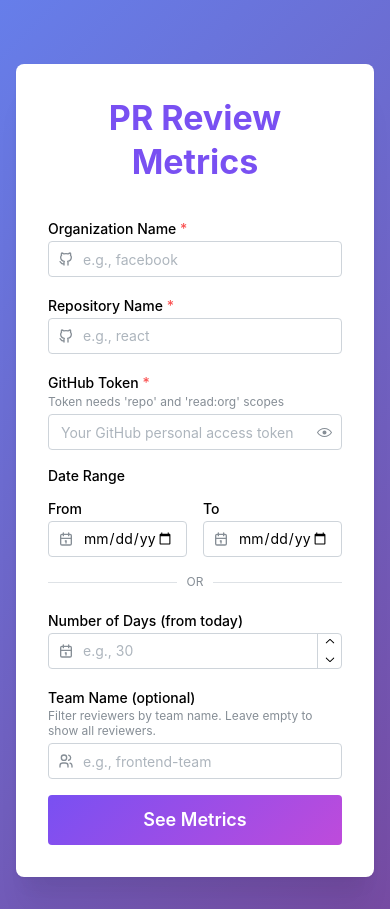
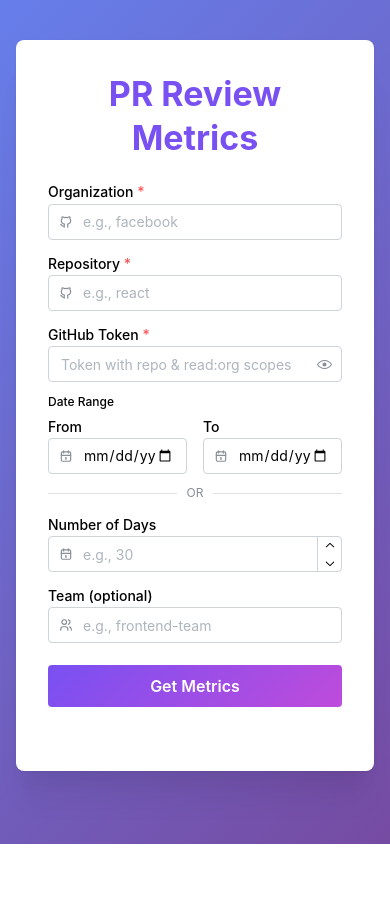
Before and after one commit to halileohalilei/pr-metrics, a Next.js app: page / in a window 390 px wide. After the commit the page ends 844 px from the top, so only its background shows below. Built offline with nearby package versions, Linux system fonts and the light colour scheme.

Commit message:
Refactor MetricsForm layout and styles, enhance responsiveness, and update input components for improved user experience

```diff
--- a/app/page.tsx
+++ b/app/page.tsx
@@ -3,9 +3,9 @@ import { MetricsForm } from '@/components/MetricsForm'
 
 export default function Home() {
   return (
-    <Container size="lg" py="xl" style={{ minHeight: '100vh', background: 'linear-gradient(135deg, #667eea 0%, #764ba2 100%)' }}>
-      <Paper shadow="xl" p="xl" radius="md" mt="xl">
-        <Title order={1} ta="center" mb="xl" c="violet">
+    <Container size="xl" py="lg" style={{ minHeight: '100vh', background: 'linear-gradient(135deg, #667eea 0%, #764ba2 100%)', fontSize: '15px', maxWidth: '1600px' }}>
+      <Paper shadow="xl" p="xl" radius="md" mt="lg">
+        <Title order={1} ta="center" mb="lg" c="violet" size="h1">
           PR Review Metrics
         </Title>
         <MetricsForm />
--- /dev/null
+++ b/src/components/MetricsForm/MetricsForm.module.css
@@ -0,0 +1,29 @@
+.metricsLayout {
+  display: grid;
+  grid-template-columns: 320px 1fr;
+  gap: 2rem;
+  align-items: start;
+}
+
+.formColumn {
+  min-width: 0;
+  position: sticky;
+  top: 1rem;
+  align-self: start;
+}
+
+.resultsColumn {
+  min-width: 0;
+  overflow: hidden;
+}
+
+@media (max-width: 1200px) {
+  .metricsLayout {
+    grid-template-columns: 1fr;
+  }
+
+  .formColumn {
+    max-width: 400px;
+    position: static;
+  }
+}
--- a/src/components/MetricsForm/MetricsForm.styles.ts
+++ b/src/components/MetricsForm/MetricsForm.styles.ts
@@ -12,8 +12,10 @@ export const reviewerLinkStyle: CSSProperties = {
 
 export const tableCellRightAlignStyle: CSSProperties = {
   textAlign: 'right',
+  fontSize: '0.95rem',
 }
 
 export const tableCellBoldStyle: CSSProperties = {
   fontWeight: 600,
+  fontSize: '0.95rem',
 }
--- a/src/components/MetricsForm/MetricsForm.tsx
+++ b/src/components/MetricsForm/MetricsForm.tsx
@@ -6,6 +6,7 @@ import { createGitHubClient, fetchAllPullRequests, fetchTeamMembers, calculateMe
 import { FormInputs } from './components/FormInputs'
 import { MetricsResults } from './components/MetricsResults'
 import { FetchMetricsParams, FormState } from './MetricsForm.types'
+import styles from './MetricsForm.module.css'
 
 const STORAGE_KEY = 'pr-metrics-form'
 
@@ -135,7 +136,8 @@ export function MetricsForm() {
   }
 
   return (
-    <>
+    <div className={styles.metricsLayout}>
+      <div className={styles.formColumn}>
         <form onSubmit={handleSubmit}>
           <FormInputs
             org={org}
@@ -153,7 +155,9 @@ export function MetricsForm() {
             onEndDateChange={handleEndDateChange}
           />
         </form>
+      </div>
 
+      <div className={styles.resultsColumn}>
         <MetricsResults
           isPending={mutation.isPending}
           isSuccess={mutation.isSuccess}
@@ -162,6 +166,7 @@ export function MetricsForm() {
           org={org}
           repo={repo}
         />
-    </>
+      </div>
+    </div>
   )
 }
--- a/src/components/MetricsForm/components/FormInputs/FormInputs.tsx
+++ b/src/components/MetricsForm/components/FormInputs/FormInputs.tsx
@@ -20,47 +20,50 @@ export function FormInputs({
   onEndDateChange,
 }: FormInputsProps) {
   return (
-    <Stack gap="md">
+    <Stack gap="sm">
       <TextInput
-        label="Organization Name"
+        label="Organization"
         name="org"
         placeholder="e.g., facebook"
         required
         value={org}
         onChange={(e) => onOrgChange(e.target.value)}
-        leftSection={<IconBrandGithub size={16} />}
+        leftSection={<IconBrandGithub size={14} />}
+        size="sm"
       />
 
       <TextInput
-        label="Repository Name"
+        label="Repository"
         name="repo"
         placeholder="e.g., react"
         required
         value={repo}
         onChange={(e) => onRepoChange(e.target.value)}
-        leftSection={<IconBrandGithub size={16} />}
+        leftSection={<IconBrandGithub size={14} />}
+        size="sm"
       />
 
       <PasswordInput
         label="GitHub Token"
         name="token"
-        placeholder="Your GitHub personal access token"
+        placeholder="Token with repo & read:org scopes"
         required
-        description="Token needs 'repo' and 'read:org' scopes"
+        size="sm"
       />
 
       <div>
-        <Text size="sm" fw={500} mb="xs">
+        <Text size="xs" fw={500} mb={4}>
           Date Range
         </Text>
-        <Group grow align="flex-start" mb="xs">
+        <Group grow align="flex-start" mb={4}>
           <TextInput
             label="From"
             type="date"
             name="startDate"
             value={startDate}
             onChange={(e) => onStartDateChange(e.target.value)}
-            leftSection={<IconCalendar size={16} />}
+            leftSection={<IconCalendar size={14} />}
+            size="sm"
           />
           <TextInput
             label="To"
@@ -68,42 +71,45 @@ export function FormInputs({
             name="endDate"
             value={endDate}
             onChange={(e) => onEndDateChange(e.target.value)}
-            leftSection={<IconCalendar size={16} />}
+            leftSection={<IconCalendar size={14} />}
+            size="sm"
           />
         </Group>
 
-        <Divider label="OR" labelPosition="center" my="md" />
+        <Divider label="OR" labelPosition="center" my="xs" />
 
         <NumberInput
-          label="Number of Days (from today)"
+          label="Number of Days"
           name="numDays"
           placeholder="e.g., 30"
           min={1}
           value={numDays}
           onChange={(value) => onNumDaysChange(String(value))}
-          leftSection={<IconCalendar size={16} />}
+          leftSection={<IconCalendar size={14} />}
+          size="sm"
         />
       </div>
 
       <TextInput
-        label="Team Name (optional)"
+        label="Team (optional)"
         name="team"
         placeholder="e.g., frontend-team"
-        description="Filter reviewers by team name. Leave empty to show all reviewers."
         value={team}
         onChange={(e) => onTeamChange(e.target.value)}
-        leftSection={<IconUsers size={16} />}
+        leftSection={<IconUsers size={14} />}
+        size="sm"
       />
 
       <Button
         type="submit"
         fullWidth
-        size="lg"
+        size="md"
         loading={isLoading}
         gradient={{ from: 'violet', to: 'grape', deg: 135 }}
         variant="gradient"
+        mt="xs"
       >
-        See Metrics
+        Get Metrics
       </Button>
     </Stack>
   )
--- a/src/components/MetricsForm/components/MetricsResults/MetricsResults.tsx
+++ b/src/components/MetricsForm/components/MetricsResults/MetricsResults.tsx
@@ -30,9 +30,15 @@ export function MetricsResults({ isPending, isSuccess, error, data, org, repo }:
 
   if (isSuccess && data) {
     return (
-      <Stack gap="xl" mt="xl">
-        <Title order={2} ta="center">
-          PR Review Metrics
+      <Stack gap="lg">
+        <Title order={2} size="h2">
+          📊 Results
+        </Title>
+
+        <ReviewersTable reviewers={data.reviewers} org={org} repo={repo} />
+
+        <Title order={3} size="h4" mt="md">
+          📈 Statistics
         </Title>
 
         <MetricsOverview metrics={data} />
@@ -40,12 +46,6 @@ export function MetricsResults({ isPending, isSuccess, error, data, org, repo }:
         <ReviewTiming timing={data.timing} />
 
         <ReviewDistribution distribution={data.distribution} />
-
-        <Title order={3} size="h4" mt="md">
-          👥 Reviewers
-        </Title>
-
-        <ReviewersTable reviewers={data.reviewers} org={org} repo={repo} />
       </Stack>
     )
   }
--- a/src/components/MetricsForm/components/MetricsResults/components/ReviewersTable/ReviewersTable.tsx
+++ b/src/components/MetricsForm/components/MetricsResults/components/ReviewersTable/ReviewersTable.tsx
@@ -168,8 +168,8 @@ export function ReviewersTable({ reviewers, org, repo }: ReviewersTableProps) {
   }
 
   return (
-    <Card shadow="sm" p="lg" radius="md" withBorder>
-      <Table striped highlightOnHover>
+    <Card shadow="sm" p="lg" radius="md" withBorder style={{ overflowX: 'auto' }}>
+      <Table striped highlightOnHover style={{ minWidth: '800px' }}>
         <Table.Thead>
           <Table.Tr>
             <SortableHeader column="name" label="Name" />
@@ -190,11 +190,11 @@ export function ReviewersTable({ reviewers, org, repo }: ReviewersTableProps) {
             const dismissedPct = ((reviewer.dismissed / reviewer.totalReviews) * 100).toFixed(1)
             const pendingPct = ((reviewer.pending / reviewer.totalReviews) * 100).toFixed(1)
 
-            const reviewerUrl = `https://github.com/${org}/${repo}/pulls?q=reviewed-by:${reviewer.name}`
-            const isHovered = hoveredLink === reviewer.name
+            const reviewerUrl = `https://github.com/${org}/${repo}/pulls?q=reviewed-by:${reviewer.login}`
+            const isHovered = hoveredLink === reviewer.login
 
             return (
-              <Table.Tr key={reviewer.name}>
+              <Table.Tr key={reviewer.login}>
                 <Table.Td style={tableCellBoldStyle}>
                   <a
                     href={reviewerUrl}
@@ -204,7 +204,7 @@ export function ReviewersTable({ reviewers, org, repo }: ReviewersTableProps) {
                       ...reviewerLinkStyle,
                       textDecoration: isHovered ? 'underline' : 'none',
                     }}
-                    onMouseEnter={() => setHoveredLink(reviewer.name)}
+                    onMouseEnter={() => setHoveredLink(reviewer.login)}
                     onMouseLeave={() => setHoveredLink(null)}
                   >
                     {reviewer.name}
--- a/src/lib/github/github.types.ts
+++ b/src/lib/github/github.types.ts
@@ -14,6 +14,7 @@ export interface PullRequest {
     nodes: Array<{
       author: {
         login: string
+        name: string | null
       } | null
       state: string
       createdAt: string
@@ -35,6 +36,7 @@ export interface PullRequest {
 }
 
 export interface ReviewerMetric {
+  login: string
   name: string
   totalReviews: number
   approved: number
--- a/src/lib/github/metrics/calculator.ts
+++ b/src/lib/github/metrics/calculator.ts
@@ -59,11 +59,13 @@ export async function calculateMetrics(
     // Track reviewers (excluding self-reviews)
     for (const review of pr.reviews.nodes) {
       if (review.author && review.author.login !== pr.author?.login) {
-        const reviewer = review.author.login
+        const reviewerLogin = review.author.login
+        const reviewerName = review.author.name || review.author.login
 
-        if (!reviewerMetrics[reviewer]) {
-          reviewerMetrics[reviewer] = {
-            name: reviewer,
+        if (!reviewerMetrics[reviewerLogin]) {
+          reviewerMetrics[reviewerLogin] = {
+            login: reviewerLogin,
+            name: reviewerName,
             totalReviews: 0,
             approved: 0,
             changesRequested: 0,
@@ -74,14 +76,14 @@ export async function calculateMetrics(
           }
         }
 
-        reviewerMetrics[reviewer].totalReviews++
-        reviewerMetrics[reviewer].prsReviewed.add(pr.number)
+        reviewerMetrics[reviewerLogin].totalReviews++
+        reviewerMetrics[reviewerLogin].prsReviewed.add(pr.number)
 
-        if (review.state === 'APPROVED') reviewerMetrics[reviewer].approved++
-        if (review.state === 'CHANGES_REQUESTED') reviewerMetrics[reviewer].changesRequested++
-        if (review.state === 'COMMENTED') reviewerMetrics[reviewer].commented++
-        if (review.state === 'DISMISSED') reviewerMetrics[reviewer].dismissed++
-        if (review.state === 'PENDING') reviewerMetrics[reviewer].pending++
+        if (review.state === 'APPROVED') reviewerMetrics[reviewerLogin].approved++
+        if (review.state === 'CHANGES_REQUESTED') reviewerMetrics[reviewerLogin].changesRequested++
+        if (review.state === 'COMMENTED') reviewerMetrics[reviewerLogin].commented++
+        if (review.state === 'DISMISSED') reviewerMetrics[reviewerLogin].dismissed++
+        if (review.state === 'PENDING') reviewerMetrics[reviewerLogin].pending++
       }
     }
   }
@@ -90,7 +92,7 @@ export async function calculateMetrics(
   let filteredMetrics = Object.values(reviewerMetrics)
   if (teamMembers.length > 0) {
     filteredMetrics = filteredMetrics.filter((metric: any) =>
-      teamMembers.includes(metric.name)
+      teamMembers.includes(metric.login)
     )
   }
 
--- a/src/lib/github/queries/fetch-pull-requests.query.ts
+++ b/src/lib/github/queries/fetch-pull-requests.query.ts
@@ -24,6 +24,9 @@ export const FETCH_PRS_QUERY = gql`
             nodes {
               author {
                 login
+                ... on User {
+                  name
+                }
               }
               state
               createdAt
```
Lines whose indentation alone changed are shown as unchanged.
